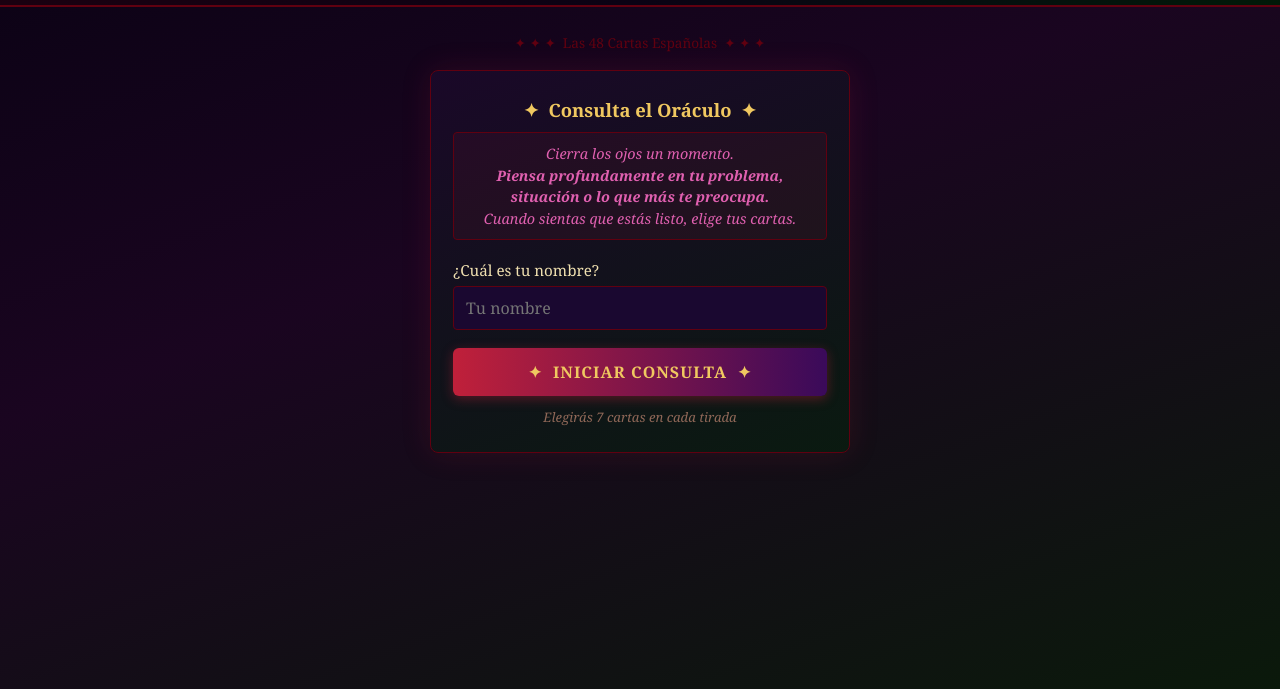
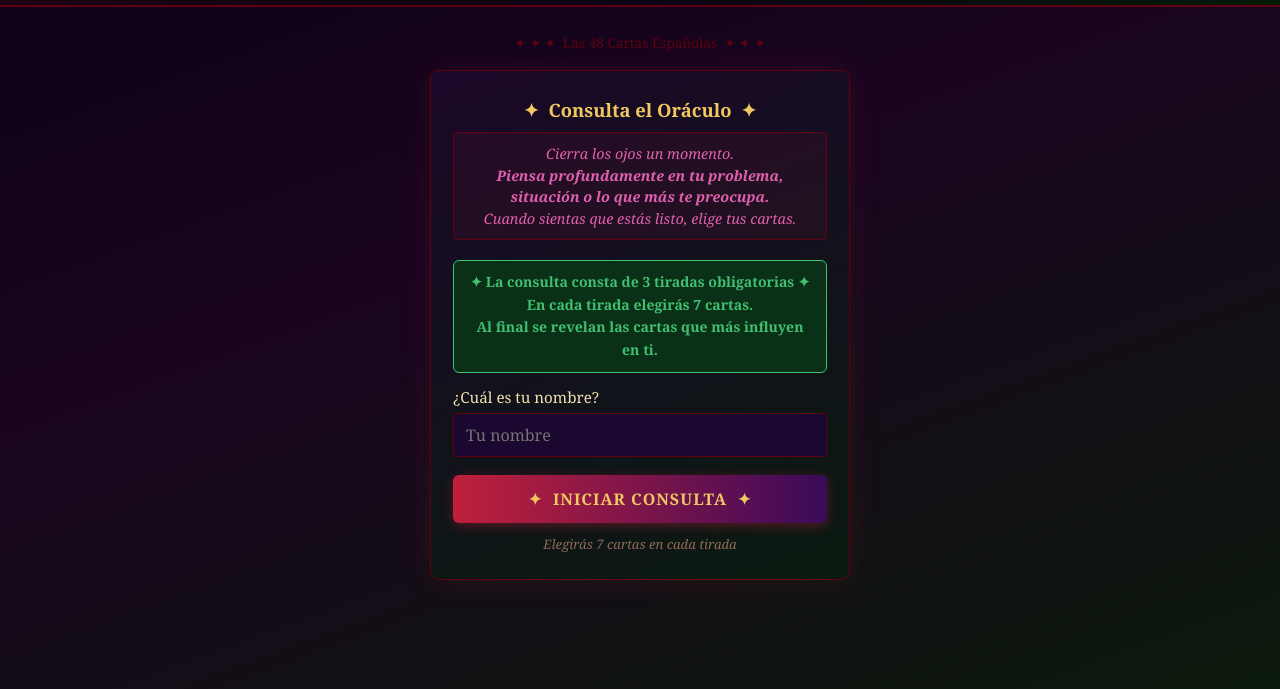
Before and after one commit to centrosaturno37/centro-saturno, a plain HTML site: page index.html in a window 1280 px wide. Shown: the part 83-772 px from the top of the page. Drawn offline with Linux system fonts and the light colour scheme.

Commit message:
fix: eliminar botones intermedios, explicacion 3 tiradas en bienvenida

```diff
--- a/index.html
+++ b/index.html
@@ -328,6 +328,11 @@ body{
       situación o lo que más te preocupa.</strong><br>
       Cuando sientas que estás listo, elige tus cartas.
     </div>
+    <div style="background:var(--green-d);border:1px solid var(--green-l);border-radius:6px;padding:10px 14px;text-align:center;color:var(--green-l);font-size:.88rem;font-weight:bold;line-height:1.6;margin-bottom:14px;">
+      ✦ La consulta consta de <strong>3 tiradas obligatorias</strong> ✦<br>
+      En cada tirada elegirás 7 cartas.<br>
+      Al final se revelan las cartas que más influyen en ti.
+    </div>
     <div class="form-group">
       <label>¿Cuál es tu nombre?</label>
       <input type="text" id="inp-name" placeholder="Tu nombre" autocomplete="off">
@@ -353,7 +358,6 @@ body{
   <p class="cards-hint" id="cards-hint">Deja que tu intuición guíe tu mano — elige 7 cartas</p>
   <div class="card-grid" id="card-grid"></div>
   <div class="cards-bottom">
-    <button class="btn-secondary" onclick="showPage('pg-welcome');resetAll()">↩ Nueva Consulta</button>
     <button id="btn-oracle" onclick="goReading()">✦&nbsp;VER MI LECTURA&nbsp;✦</button>
   </div>
 </div>
```
